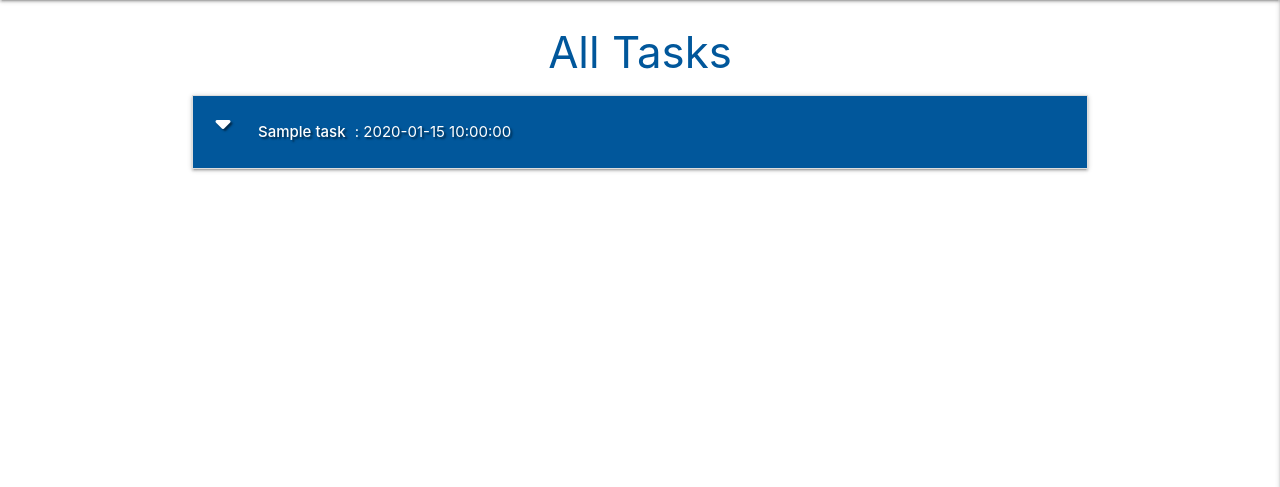
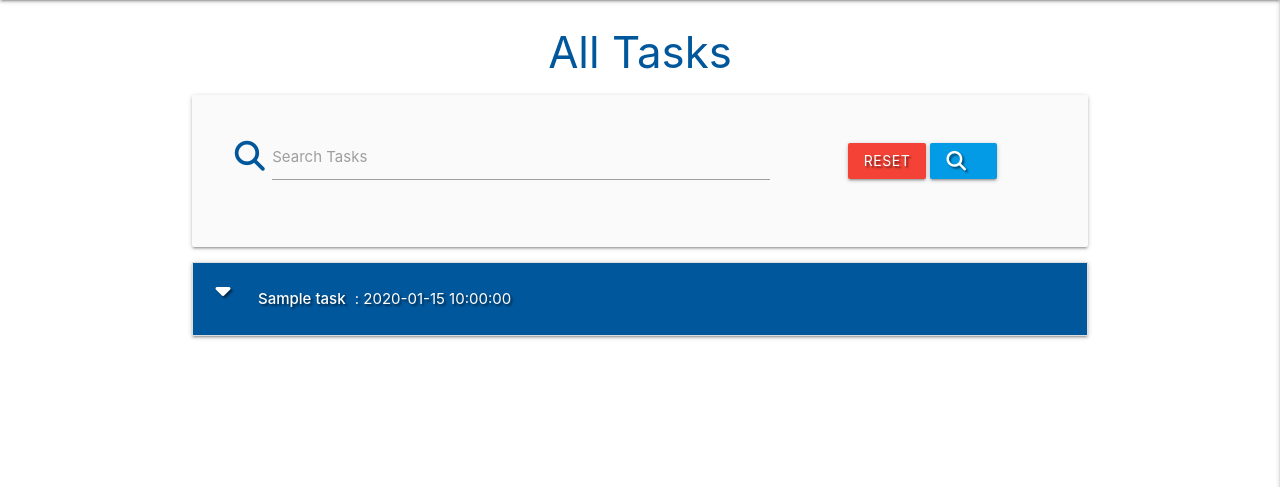
Before and after one commit to DavidMorgan92/task-manager, a Flask app: page / in a window 1280 px wide. Shown: the part 64-551 px from the top of the page. Run offline with Flask 3, Linux system fonts and the light colour scheme; a database or web service that is not in the repository returns one stand-in record (values such as "Sample title"); some libraries are stand-ins or nearby versions.

Commit message:
Add Search functionality

```diff
--- a/app.py
+++ b/app.py
@@ -20,7 +20,7 @@ mongo = PyMongo(app)
 @app.route("/")
 @app.route("/get_tasks")
 def get_tasks():
-    tasks = mongo.db.tasks.find()
+    tasks = list(mongo.db.tasks.find())
     return render_template("tasks.html", tasks=tasks)
 
 
@@ -164,7 +164,8 @@ def edit_category(category_id):
         submit = {
             "category_name": request.form.get("category_name")
         }
-        mongo.db.categories.update_one({"_id": ObjectId(category_id)}, {"$set": submit})
+        mongo.db.categories.update_one(
+            {"_id": ObjectId(category_id)}, {"$set": submit})
         flash("Category successfully edited")
         return redirect(url_for("get_categories"))
 
@@ -179,6 +180,13 @@ def delete_category(category_id):
     return redirect(url_for("get_categories"))
 
 
+@app.route("/search", methods=["GET", "POST"])
+def search():
+    query = request.form.get("query")
+    tasks = list(mongo.db.tasks.find({"$text": {"$search": query}}))
+    return render_template("tasks.html", tasks=tasks)
+
+
 if __name__ == "__main__":
     app.run(host=os.environ.get("IP"),
             port=int(os.environ.get("PORT")),
--- a/templates/tasks.html
+++ b/templates/tasks.html
@@ -3,6 +3,25 @@
 {% block content %}
 <h3 class="light-blue-text text-darken-4 center-align">All Tasks</h3>
 
+<div class="row card-panel grey lighten-5">
+    <form action="{{url_for('search')}}" method="post" class="col s12">
+        <div class="row valign-wrapper center-align">
+            <div class="input-field col s12 m8">
+                <i class="fas fa-search prefix light-blue-text text-darken-4"></i>
+                <input type="text" name="query" id="query" minlength="3" class="validate" required>
+                <label for="query">Search Tasks</label>
+            </div>
+            <div class="col s12 m4">
+                <a href="{{url_for('get_tasks')}}" class="red btn text-shadow">Reset</a>
+                <button type="submit" class="light-blue darken-1 btn text-shadow">
+                    <i class="fas fa-search left"></i>
+                </button>
+            </div>
+        </div>
+    </form>
+</div>
+
+{% if tasks|length > 0 %}
 <ul class="collapsible">
     {% for task in tasks %}
     <li>
@@ -30,4 +49,7 @@
     </li>
     {% endfor %}
 </ul>
+{% else %}
+<h3 class="red-text text-darken-4 center-align">No Results Found</h3>
+{% endif %}
 {% endblock %}
```
